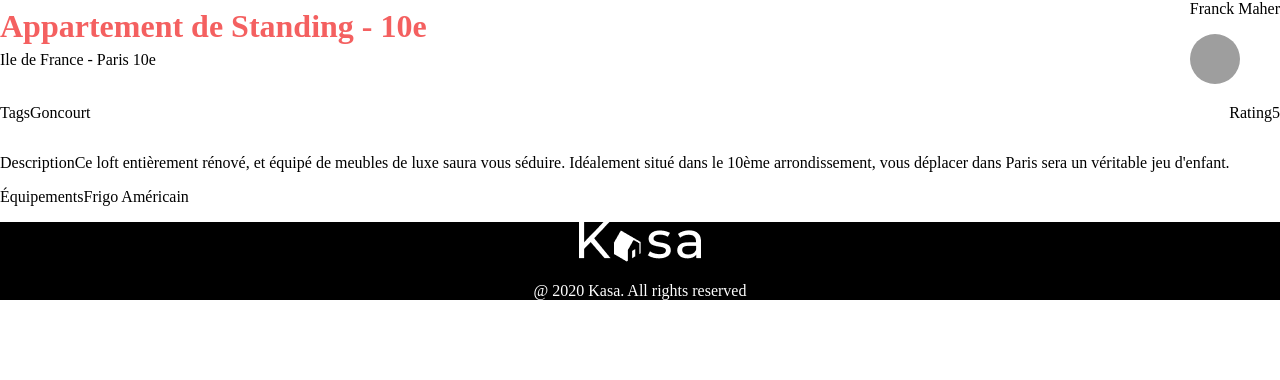
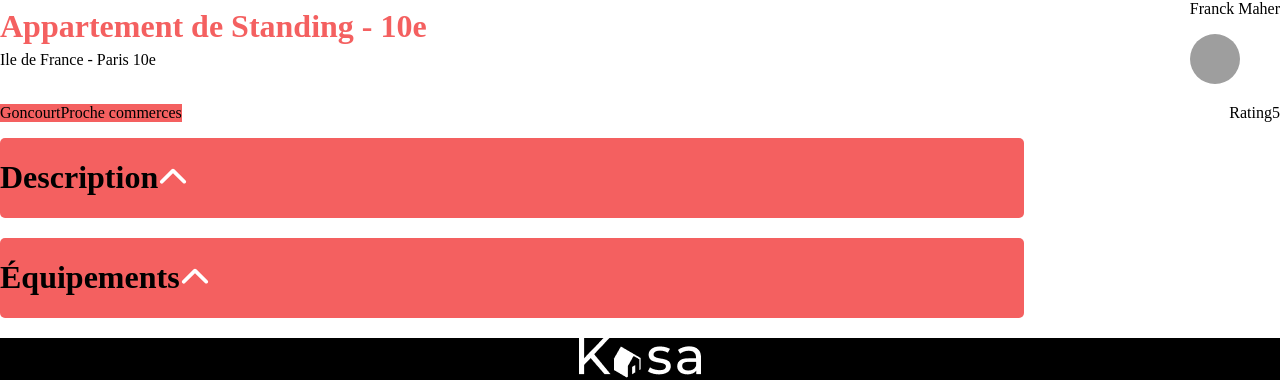
Before and after one commit to Gizmoux/Kaza, a React (Vite) app: page /product/0979876d in a window 1280 px wide. Shown: the part 420-800 px from the top of the page. Built offline with nearby package versions, Linux system fonts and the light colour scheme; grey boxes are pictures that could not be loaded.

Commit message:
💄 Add collapses in product

```diff
--- a/src/components/Collapse.jsx
+++ b/src/components/Collapse.jsx
@@ -16,7 +16,7 @@ const Collapse = ({ title, content }) => {
 					className={isCollapseOpen ? 'chevron-down' : 'chevron-up'}
 				/>
 			</div>
-			{isCollapseOpen ? <p>{content}</p> : ''}
+			{isCollapseOpen ? <p>{content} </p> : ''}
 		</div>
 	);
 };
--- a/src/components/Product.jsx
+++ b/src/components/Product.jsx
@@ -1,7 +1,9 @@
 import data from '../data/data.json';
 import '../../style/Product.scss';
 import Slideshow from './Slideshow';
+
 import { ErrorPage } from './ErrorPage';
+import Collapse from './Collapse';
 import { useState, Navigate } from 'react';
 import { useParams } from 'react-router-dom';
 const Product = () => {
@@ -29,12 +31,14 @@ const Product = () => {
 					</div>
 				</div>
 				<div className="product-infos">
-					<p>Tags{product.tags[0]}</p>
+					<p className="tags-container">{product.tags}</p>
 					<p>Rating{product.rating}</p>
 				</div>
 				<div className="product-description">
-					<p>Description{product.description}</p>
-					<p>Équipements{product.equipments[0]}</p>
+					<Collapse title="Description" content={product.description} />
+					<Collapse title="Équipements" content={product.equipments} />
+					{/* <p>Description{product.description}</p> */}
+					{/* <p>Équipements{product.equipments[0]}</p> */}
 				</div>
 			</div>
 		);
--- a/style/Product.scss
+++ b/style/Product.scss
@@ -23,3 +23,6 @@
 	justify-content: space-between;
 	align-items: center;
 }
+.tags-container {
+	background-color: #f46060;
+}
```
Also changed, not shown: .eslintrc.cjs.
